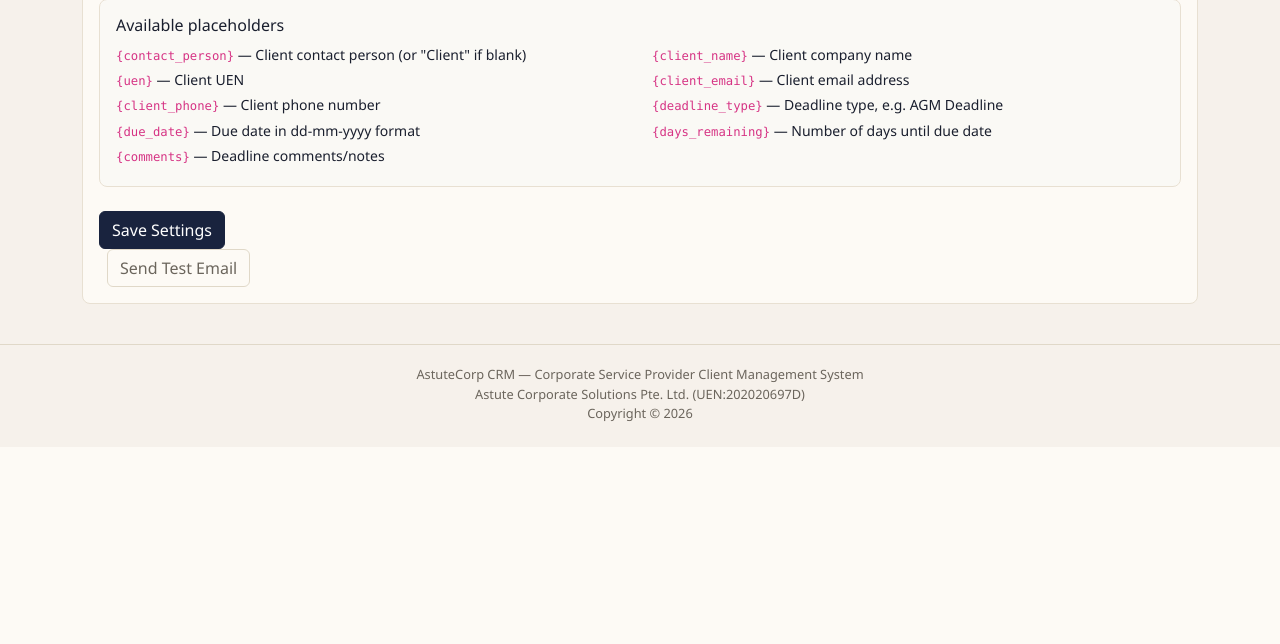
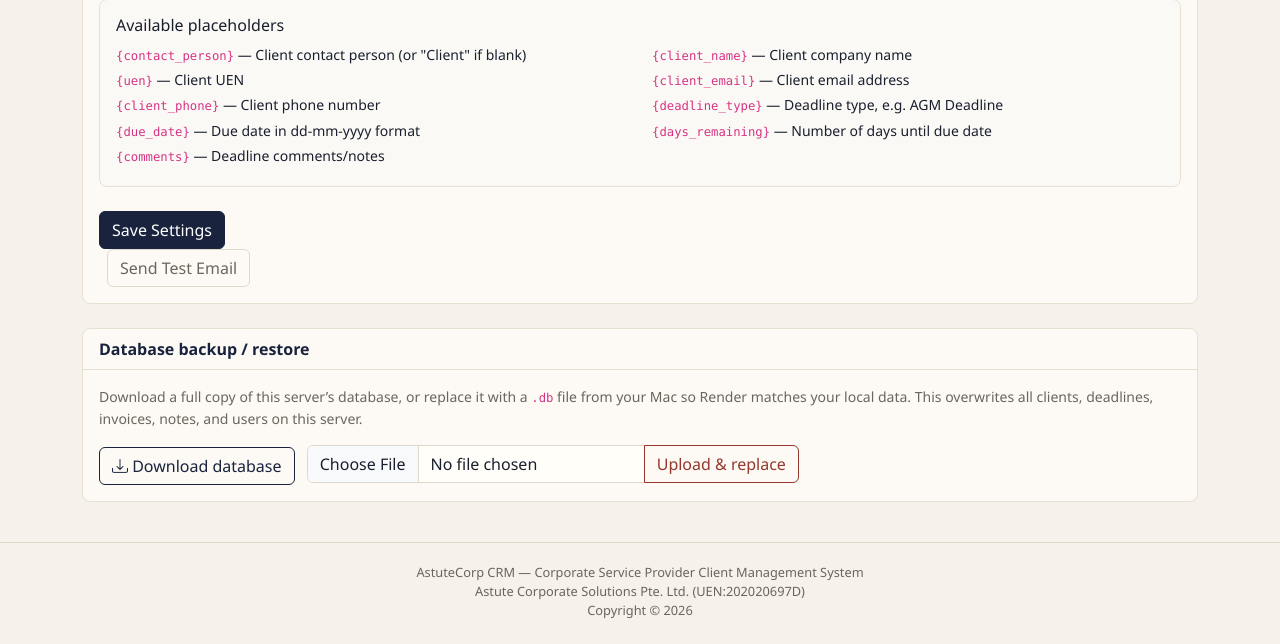
Before and after one commit to kelvinch8/astutecorp-crm, a Flask app: page /settings in a window 1280 px wide. Shown: the part 1492-2136 px from the top of the page. Before the commit the page ends 1914 px from the top, so only its background shows below. Run offline with Flask 3, Linux system fonts and the light colour scheme; a user stored in the database is signed in; data comes from the database, SQL or seed files in the repository; some libraries are stand-ins or nearby versions.

Commit message:
Add database import/export for syncing local data to Render.
Allow logged-in restore from Settings, plus a token-based internal
restore endpoint for one-time production database replacement.

```diff
--- a/app.py
+++ b/app.py
@@ -16,6 +16,8 @@
 from email.mime.multipart import MIMEMultipart
 import os
 import uuid
+import shutil
+import sqlite3 as sqlite3_stdlib
 from flask_login import LoginManager, UserMixin, login_user, logout_user, login_required, current_user
 from werkzeug.security import generate_password_hash, check_password_hash
 from werkzeug.utils import secure_filename
@@ -27,8 +29,34 @@
 app.config['SQLALCHEMY_DATABASE_URI'] = os.environ.get('DATABASE_URL', _default_db)
 app.config['SQLALCHEMY_TRACK_MODIFICATIONS'] = False
 app.config['MAX_CONTENT_LENGTH'] = 16 * 1024 * 1024  # 16 MB total per request
-app.config['UPLOAD_FOLDER'] = os.path.join(app.instance_path, 'uploads')
+
+def get_sqlite_filesystem_path():
+    """Return the on-disk path for the configured SQLite database, if any."""
+    uri = app.config.get('SQLALCHEMY_DATABASE_URI') or ''
+    if not uri.startswith('sqlite:///'):
+        return None
+    path = uri[len('sqlite:///'):]
+    if path.startswith('/') and not path.startswith('//'):
+        # sqlite:////abs/path → /abs/path after stripping sqlite:///
+        return path
+    if not os.path.isabs(path):
+        path = os.path.join(app.root_path, path)
+    return path
+
+# Keep uploads on the same persistent volume as the DB when on Render (/var/data)
+_db_path = get_sqlite_filesystem_path()
+if _db_path and _db_path.startswith('/var/data'):
+    app.config['UPLOAD_FOLDER'] = '/var/data/uploads'
+else:
+    app.config['UPLOAD_FOLDER'] = os.path.join(app.instance_path, 'uploads')
 os.makedirs(app.config['UPLOAD_FOLDER'], exist_ok=True)
+
+# Temporary one-time restore token (remove after production DB sync)
+# Also accepted via env RESTORE_TOKEN if set on the host.
+_ONE_TIME_RESTORE_TOKEN = os.environ.get(
+    'RESTORE_TOKEN',
+    'e63b46e4e0c0a082477bd42a6923e3b9b74f73de53cd5470',
+)
 
 ALLOWED_NOTE_EXTENSIONS = {
     'pdf', 'png', 'jpg', 'jpeg', 'gif', 'webp',
@@ -1271,6 +1299,131 @@
     success, message = send_test_reminder_email()
     flash(message, 'success' if success else 'danger')
     return redirect(url_for('settings'))
+
+
+def _validate_sqlite_upload(file_storage):
+    """Save upload to a temp path and verify it is a readable CRM SQLite DB."""
+    if not file_storage or not file_storage.filename:
+        return None, 'No database file uploaded.'
+    tmp_path = os.path.join(app.instance_path, f'restore-{uuid.uuid4().hex}.db')
+    file_storage.save(tmp_path)
+    try:
+        conn = sqlite3_stdlib.connect(tmp_path)
+        try:
+            tables = {
+                row[0]
+                for row in conn.execute(
+                    "SELECT name FROM sqlite_master WHERE type='table'"
+                ).fetchall()
+            }
+            required = {'client', 'deadline', 'user'}
+            if not required.issubset(tables):
+                return None, 'File is not a valid AstuteCorp CRM database (missing tables).'
+            client_count = conn.execute('SELECT COUNT(*) FROM client').fetchone()[0]
+        finally:
+            conn.close()
+    except Exception as exc:
+        try:
+            os.remove(tmp_path)
+        except OSError:
+            pass
+        return None, f'Invalid SQLite file: {exc}'
+    return tmp_path, f'OK ({client_count} clients)'
+
+
+def replace_sqlite_database(source_path):
+    """Replace the live SQLite file with source_path. Returns (ok, message)."""
+    dest = get_sqlite_filesystem_path()
+    if not dest:
+        return False, 'Database path is not SQLite; cannot import.'
+    os.makedirs(os.path.dirname(dest) or '.', exist_ok=True)
+    # Drop active connections before swapping the file
+    db.session.remove()
+    db.engine.dispose()
+    if os.path.isfile(dest):
+        backup = dest + f'.bak-{datetime.utcnow().strftime("%Y%m%d%H%M%S")}'
+        shutil.copy2(dest, backup)
+    shutil.copy2(source_path, dest)
+    # Re-bind and ensure schema
+    db.engine.dispose()
+    with app.app_context():
+        db.create_all()
+        migrate_database()
+    return True, dest
+
+
+@app.route('/settings/export-database')
+@login_required
+def export_database():
+    path = get_sqlite_filesystem_path()
+    if not path or not os.path.isfile(path):
+        flash('Database file not found on this server.', 'danger')
+        return redirect(url_for('settings'))
+    return send_file(
+        path,
+        as_attachment=True,
+        download_name=f'corp_crm-backup-{date.today().isoformat()}.db',
+    )
+
+
+@app.route('/settings/import-database', methods=['POST'])
+@login_required
+def import_database():
+    tmp_path, msg = _validate_sqlite_upload(request.files.get('database'))
+    if not tmp_path:
+        flash(msg, 'danger')
+        return redirect(url_for('settings'))
+    try:
+        ok, result = replace_sqlite_database(tmp_path)
+        if not ok:
+            flash(result, 'danger')
+        else:
+            flash(
+                f'Database imported successfully ({msg}). '
+                'If anything looks stale, restart the service on Render.',
+                'success',
+            )
+    finally:
+        try:
+            os.remove(tmp_path)
+        except OSError:
+            pass
+    return redirect(url_for('settings'))
+
+
+@app.route('/internal/restore-database', methods=['POST'])
+def internal_restore_database():
+    """One-time / emergency DB restore via token (no login). Disable after use."""
+    token = request.headers.get('X-Restore-Token') or request.form.get('token') or ''
+    if not _ONE_TIME_RESTORE_TOKEN or token != _ONE_TIME_RESTORE_TOKEN:
+        abort(403)
+    tmp_path, msg = _validate_sqlite_upload(request.files.get('database'))
+    if not tmp_path:
+        return {'ok': False, 'error': msg}, 400
+    try:
+        ok, result = replace_sqlite_database(tmp_path)
+        if not ok:
+            return {'ok': False, 'error': result}, 500
+        # Report counts from new DB
+        conn = sqlite3_stdlib.connect(result)
+        try:
+            clients = conn.execute('SELECT COUNT(*) FROM client').fetchone()[0]
+            deadlines = conn.execute('SELECT COUNT(*) FROM deadline').fetchone()[0]
+        finally:
+            conn.close()
+        return {
+            'ok': True,
+            'path': result,
+            'clients': clients,
+            'deadlines': deadlines,
+            'message': msg,
+        }
+    finally:
+        try:
+            os.remove(tmp_path)
+        except OSError:
+            pass
+
 
 @app.route('/login', methods=['GET', 'POST'])
 def login():
--- a/templates/settings.html
+++ b/templates/settings.html
@@ -118,6 +118,27 @@
         </form>
     </div>
 </div>
+
+<div class="card mb-4">
+    <div class="card-header"><strong>Database backup / restore</strong></div>
+    <div class="card-body">
+        <p class="text-muted small mb-3">
+            Download a full copy of this server’s database, or replace it with a
+            <code>.db</code> file from your Mac so Render matches your local data.
+            This overwrites all clients, deadlines, invoices, notes, and users on this server.
+        </p>
+        <a href="{{ url_for('export_database') }}" class="btn btn-outline-primary me-2">
+            <i class="bi bi-download"></i> Download database
+        </a>
+        <form method="post" action="{{ url_for('import_database') }}" enctype="multipart/form-data" class="d-inline-block mt-2 mt-md-0"
+              onsubmit="return confirm('Replace ALL data on this server with the uploaded database? This cannot be undone easily.');">
+            <div class="input-group">
+                <input type="file" name="database" class="form-control" accept=".db,application/octet-stream" required>
+                <button type="submit" class="btn btn-outline-danger">Upload &amp; replace</button>
+            </div>
+        </form>
+    </div>
+</div>
 {% endblock %}
 
 {% block scripts %}
```
